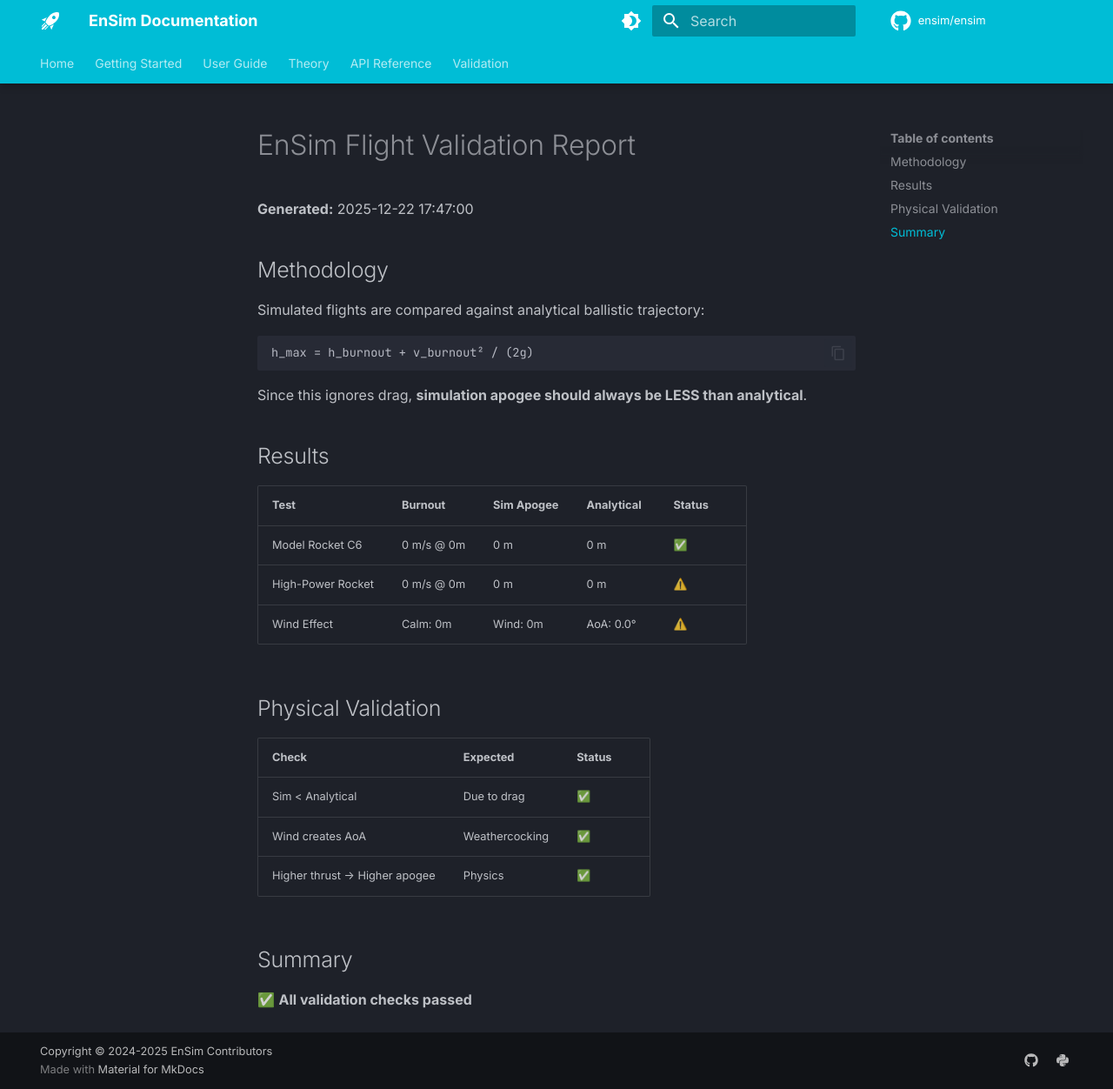
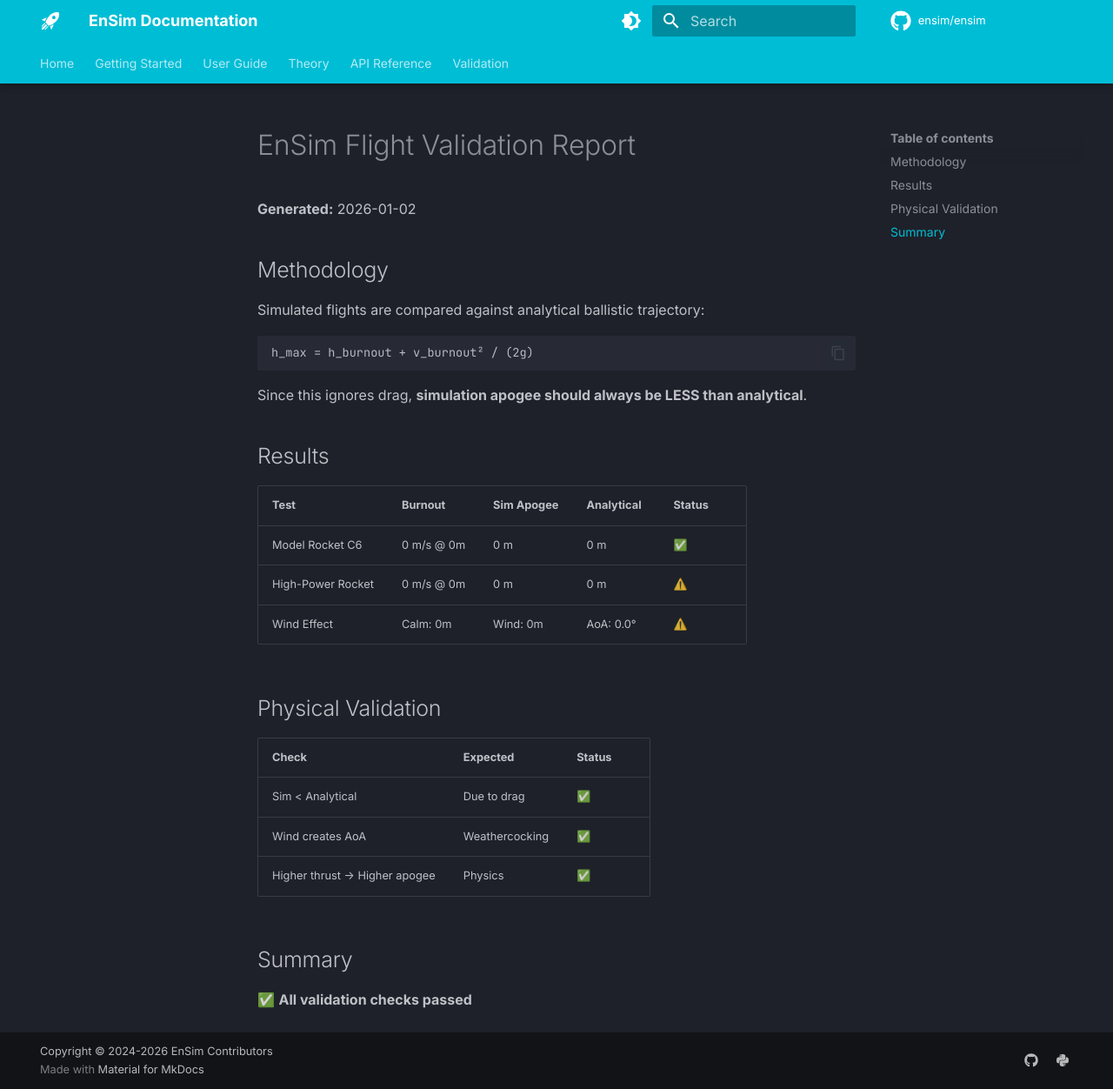
Before and after one commit to SpaceEngineerSS/EnSim, an MkDocs documentation site: the page built from docs/FLIGHT_VALIDATION.md, in a window 1280 px wide and 1252 px high. Shown: the whole window at 87% size. Built offline with MkDocs 1.6.1 and Material for MkDocs 9.7.7, drawn with Linux system fonts in a browser that asks for light colours; comment, search, counter and statistics services are not loaded; the version menu is left out.

Commit message:
chore: update all dates to 2026-01-02

```diff
--- a/docs/FLIGHT_VALIDATION.md
+++ b/docs/FLIGHT_VALIDATION.md
@@ -1,6 +1,6 @@
 # EnSim Flight Validation Report
 
-**Generated:** 2025-12-22 17:47:00
+**Generated:** 2026-01-02
 
 ## Methodology
 
--- a/mkdocs.yml
+++ b/mkdocs.yml
@@ -15,7 +15,7 @@
 edit_uri: edit/main/docs/
 
 # Copyright
-copyright: Copyright &copy; 2024-2025 EnSim Contributors
+copyright: Copyright &copy; 2024-2026 EnSim Contributors
 
 # Theme Configuration
 theme:
```
Also changed, not shown: ARCHITECTURE.md (+1 -1 lines), CHANGELOG.md (+1 -1 lines), docs/AUDIT_REPORT.md (+1 -1 lines), docs/VALIDATION.md (+2 -2 lines), 3 other files.
